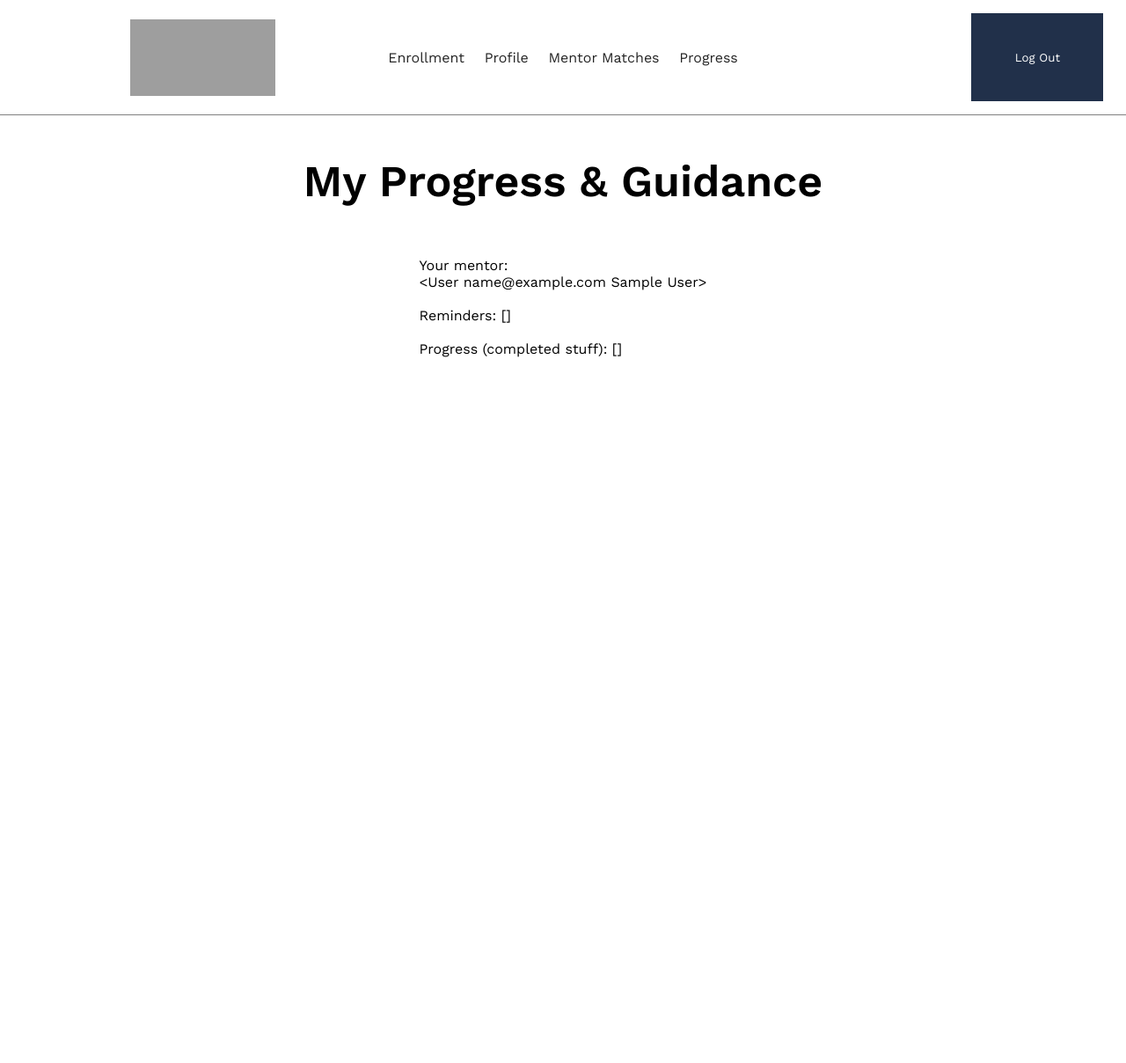
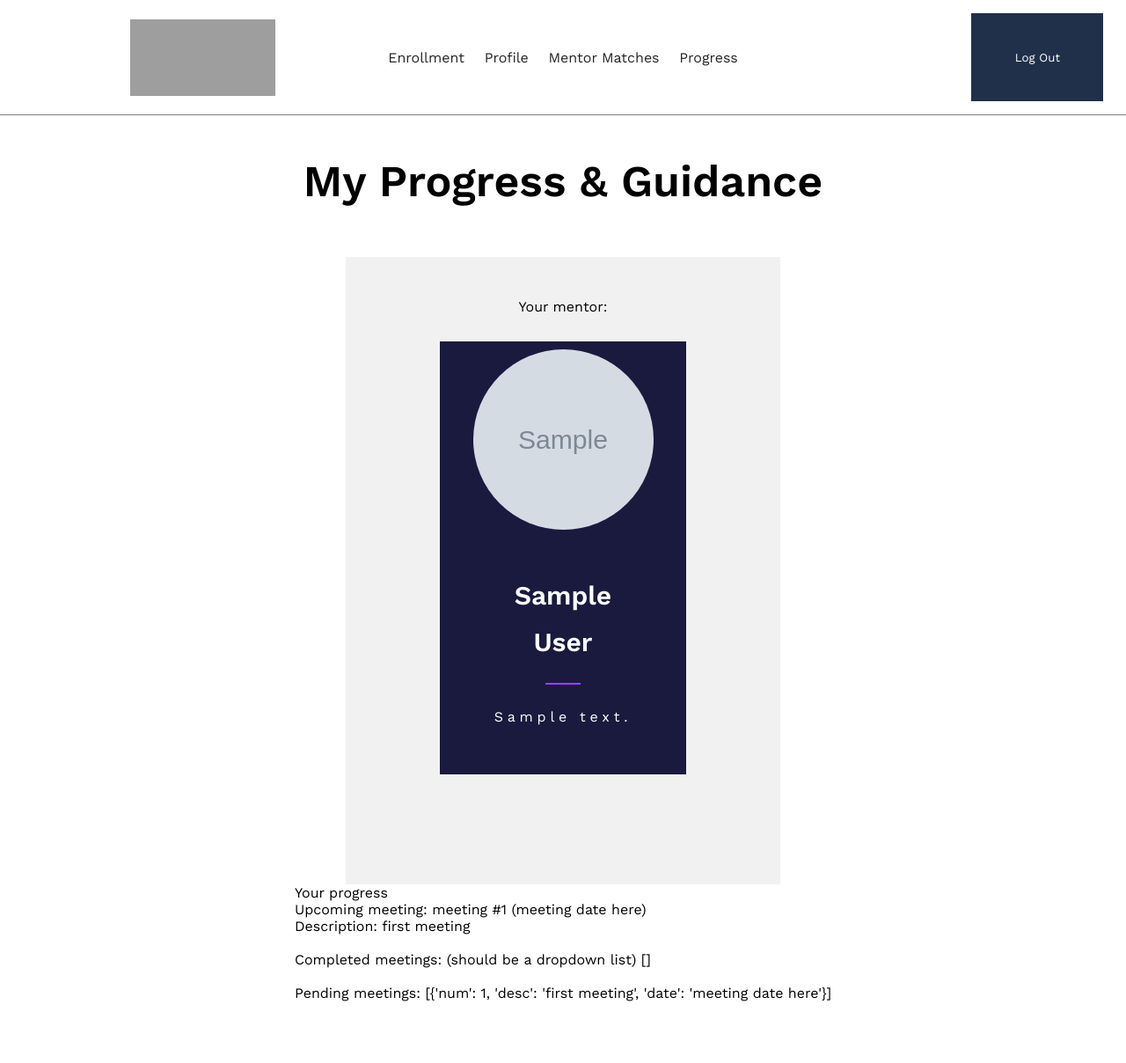
Before and after one commit to brennanb2025/leva_development, a Flask app: page /progress in a window 1280 px wide. Shown: the whole page at 88% size. Before the commit the page ends 406 px from the top, so only its background shows below. Run offline with Flask 2, Linux system fonts and the light colour scheme; the visitor is signed in with stand-in values (Sample User, id 1); tables that the repository leaves empty hold one stand-in row (values such as "Sample post"); grey boxes marked "Sample" are stand-in pictures; some libraries are stand-ins or nearby versions; grey boxes are pictures that could not be loaded.

Commit message:
small changes to register, mentor, profile, (picture icon stretch issues, resume null issues), also touched up progress page

```diff
--- a/app/routes.py
+++ b/app/routes.py
@@ -73,7 +73,7 @@ def mentor():
 
     user = User.query.filter_by(id=session.get('userID')).first()
 
-    if Select.query.filter_by(mentee_id=user.id).first() != None:
+    if Select.query.filter_by(mentee_id=user.id).first() != None or Select.query.filter_by(mentor_id=user.id).first() != None:
         #user already selected a mentor
         return render_template('mentor.html', isStudent=user.is_student, userID=session.get('userID'), find_match=False)
 
@@ -102,14 +102,21 @@ def progress():
 
     reminderList = [] #reminders for the future
     progressCompletedList = [] #reminders that have already passed
-    if selectEntry != None:
-        print("in progress - add this when reminder:time information is given.")
+    #if selectEntry != None:
+        #NOTE: "in progress - add this when reminder:time information is given.")
+
         #timeDiff = GETCURRENTTIME - selectEntry.timestamp
         #populate reminderList by going thru remindersByTimeDiff: list of tuples (timeDiff, reminder)
         #1 month, 2 months, 3 months, each quarter (6, 9, 12, 15) - JUST DO EVERY 30 DAYS
         #accumulative - show current month, then click button to see past months.
 
     logData(15,"")
+
+    reminder0Info = {}
+    reminder0Info["num"] = 1
+    reminder0Info["desc"] = "first meeting"
+    reminder0Info["date"] = "meeting date here"
+    reminderList.append(reminder0Info)
 
     return render_template('progress.html', selectEntry=selectEntry, progressCompletedList=progressCompletedList, isMentee=isMentee, selectMentorMentee=select_mentor_mentee, userID=user.id, reminderList=reminderList)
 
@@ -349,15 +356,17 @@ def registerPost():
         success = False
         flash(u'Please select a file.', 'pictureError')"""
 
-    vid = None
+    """vid = None
     if "videoFile" in request.files:
-        vid = request.files["videoFile"]
+        vid = request.files["videoFile"]"""
 
     #video file optional
     """else:
         success=False
         flash(u'Please select a file.', 'videoError')"""
-    if vid:
+
+
+    """if vid:
         duration = request.form.get("videoDuration")
         if not duration:
             flash(u"Something went wrong, couldn't assess video duration. Try reuploading the video.", 'videoError')
@@ -371,7 +380,7 @@ def registerPost():
 
         if int((len(vid.read())/1024)/1024) > 40: #check size of file. Don't allow file sizes above 40MB.
             flash(u'Video is too big (max 40 MB).', 'videoError')
-            success = False
+            success = False"""
 
 
     if success: #success, registering new user
@@ -450,13 +459,13 @@ def registerPost():
                 user.set_profile_picture(output, filename) #set the user profile picture link
                 db.session.commit()
 
-        if "videoFile" in request.files:
+        """if "videoFile" in request.files:
             vid = request.files["videoFile"]
             if vid:
                 vid.seek(0) #I read the file before to check the length so I must put the cursor at the beginning in order to upload it.
                 output, filename = upload_media_file_to_s3(vid, user)
                 user.set_intro_video(output, filename) #set the user profile picture link
-                db.session.commit()
+                db.session.commit()"""
 
         if "resume" in request.files:
             resume = request.files["resume"]
@@ -1733,11 +1742,11 @@ def feedPost():
         return redirect(url_for('mentor'))
 
 
-    """newSelect = Select(mentee_id=session.get('userID'), mentor_id=userMatchID)
+    newSelect = Select(mentee_id=session.get('userID'), mentor_id=userMatchID)
     #selection will only be made by the user logged in - the mentee.
 
     db.session.add(newSelect)
-    db.session.commit()"""
+    db.session.commit()
     print("successfully made new selection with", User.query.filter_by(id=userMatchID).first())
 
     dictLog = {}
--- a/app/static/css_files/portal.css
+++ b/app/static/css_files/portal.css
@@ -12,6 +12,8 @@ html, body{
     align-items: center;
     justify-content: center;
     padding: 4%;
+    margin-left: 7%;
+    margin-right: 7%;
 }
 
 .profile button, .mentor button{
@@ -119,6 +121,7 @@ button:hover{
     width: 205px;
     height: 205px;
     border-radius: 102.5px;
+    object-fit: cover;
 }
 
 .purple-line{
@@ -166,6 +169,15 @@ button:hover{
     background-color: rgb(158, 63, 253);
 }
 
+.button2-push-left button{
+    background-color: rgb(26, 26, 63);
+    margin-left: 0%;
+}
+
+.button2-push-left button:hover{
+    background-color: rgb(158, 63, 253);
+}
+
 .text1{
     color: black;
     font-weight: lighter;
--- a/app/templates/mentor.html
+++ b/app/templates/mentor.html
@@ -123,7 +123,11 @@
                 } else { //don't find a match
                     noFound = document.createElement("p");
                     noFound.setAttribute("id", "noFound");
-                    noFound.appendChild(document.createTextNode("You have already selected a mentor!"));
+                    if("{{isStudent}}" == "True") {
+                        noFound.appendChild(document.createTextNode("You have already selected a mentor!"));
+                    } else {
+                        noFound.appendChild(document.createTextNode("You have been selected by a mentee! Check the progress tab."));
+                    }
                     document.getElementById("noMatchDiv").appendChild(noFound);
                     remove_loading();
                 }
--- a/app/templates/profile.html
+++ b/app/templates/profile.html
@@ -72,7 +72,7 @@
                     {% if logged_in is defined and logged_in %}
                         My Leva Profile
                     {% else %}
-                        Leva Profile
+                        Leva Profile: {{ user.first_name }} {{ user.last_name }}
                     {% endif %}
                 </div>
 
--- a/app/templates/progress.html
+++ b/app/templates/progress.html
@@ -75,20 +75,60 @@
                 <br/><br/><br/>
 
                 {% if selectEntry != none %}
+                <section class="mentor">
                     {% if isMentee %}
                         Your mentor:<br/>
                     {% else %}
                         Your mentee:<br/>
                     {% endif %}
-                    {{selectMentorMentee}}
+
+                    <!-- show mentor/mentee -->
+                    <div class="mentor-card">
+                        <div class="picture-card">
+                            <div class="circle-border">
+                                {% if selectMentorMentee.profile_picture is none %}
+                                    <img class="profile_picture_small" src="{{url_for('static', filename='blank-profile-picture.png')}}" alt="profile_picture"><br/>
+                                    <br/>
+                                {% else %}
+                                    <img class="profile_picture_small" src="{{selectMentorMentee.profile_picture}}" alt="profile_picture"><br/><br/>
+                                    <br/>
+                                {% endif %}
+                            </div>
+                            <div class="head2">
+                                {{ selectMentorMentee.first_name }}
+                            </div>
+                            <div class="head2">
+                                {{ selectMentorMentee.last_name }}
+                            </div>
+                            <div class="purple-line"></div>
+                            <div class="division">
+                                {{ selectMentorMentee.division }}
+                            </div>
+                        </div>
+                    </div>
+                    <br/><br/>
+                </section>
+
+
+                    Your progress<br/>
+
+                    Upcoming meeting: meeting #{{ reminderList[0]["num"] }}   ({{ reminderList[0]["date"] }})<br/>
+                    Description: {{ reminderList[0]["desc"] }}
+
                     <br/><br/>
 
-                    Reminders:
+                    Completed meetings: (should be a dropdown list)
+                    {{progressCompletedList}}
+                    <br/><br/>
+
+
+
+
+                    Pending meetings:
                     {{reminderList}}<br/><br/>
 
-                    Progress (completed stuff):
-                    {{progressCompletedList}}
-                    <br/>
+
+
                 {% else %}
                     {% if isMentee %}
                         Select a mentor in the Mentor Matches tab!<br/>
--- a/app/templates/register1.html
+++ b/app/templates/register1.html
@@ -425,7 +425,7 @@
                                     </label>
                                     <input type="file" class="hide_this_input" name="file" value="file" id="inputFile" accept="image/x-png,image/png,image/jpeg">
 
-                                    <div class="image_container centerDiv pad_top" id="image_container_div"></div>
+                                    <div class="image_container picture" id="image_container_div"></div>
                                     {% with messages = get_flashed_messages(with_categories=true) %}
                                         {% if messages %}
                                             <ul class=flashes>
@@ -439,7 +439,7 @@
                                     {% endwith %}
                                 </div>
 
-                                <div class="input-container">
+                                <!--<div class="input-container">
                                     <label>Introduction Video</label>
                                     (Max size = 40MB, max duration = 30seconds)
 
@@ -465,7 +465,7 @@
                                             </ul>
                                         {% endif %}
                                     {% endwith %}
-                                </div>
+                                </div>-->
 
                                 <div class="input-container">
                                     <label>Resume (Optional)</label>
```
Also changed, not shown: app/static/css_files/register_new.css (+16 -0 lines), app/static/js_files/feed.js (+12 -1 lines), app/static/js_files/register.js (+4 -3 lines).
